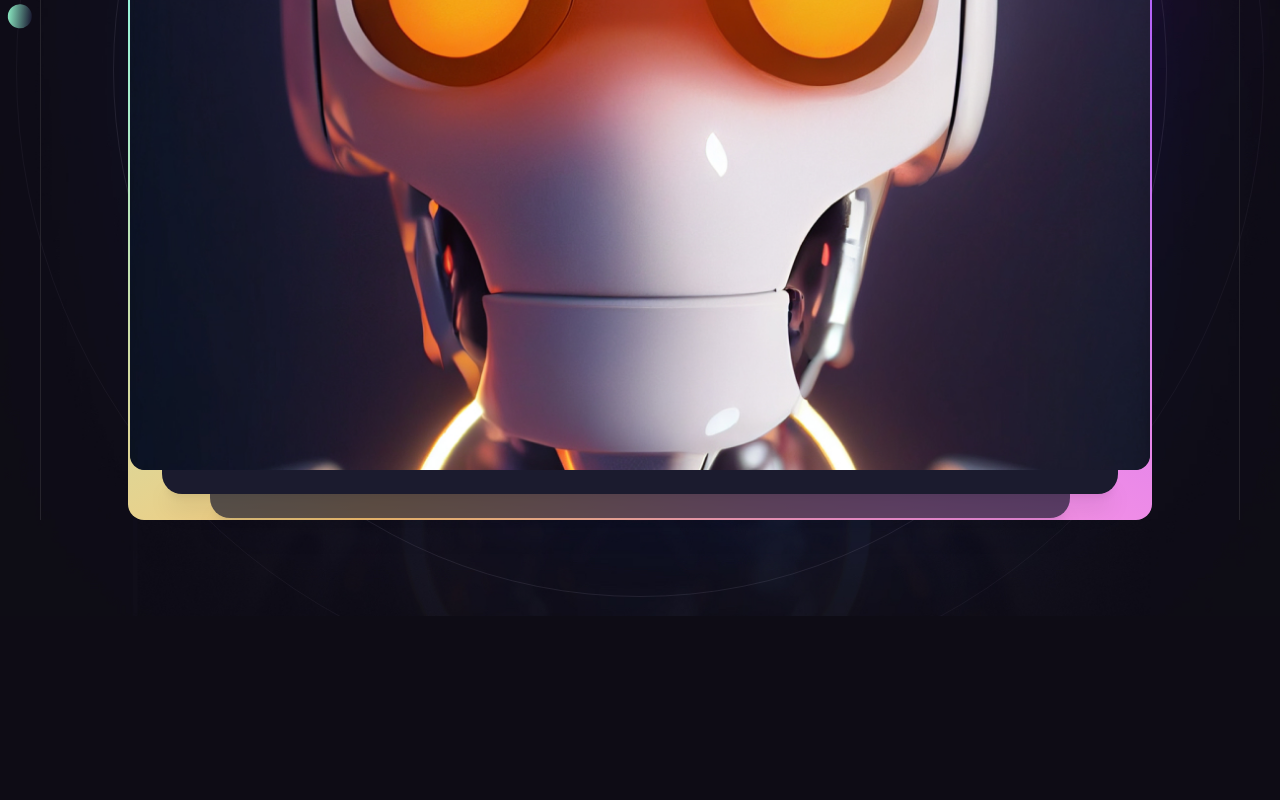
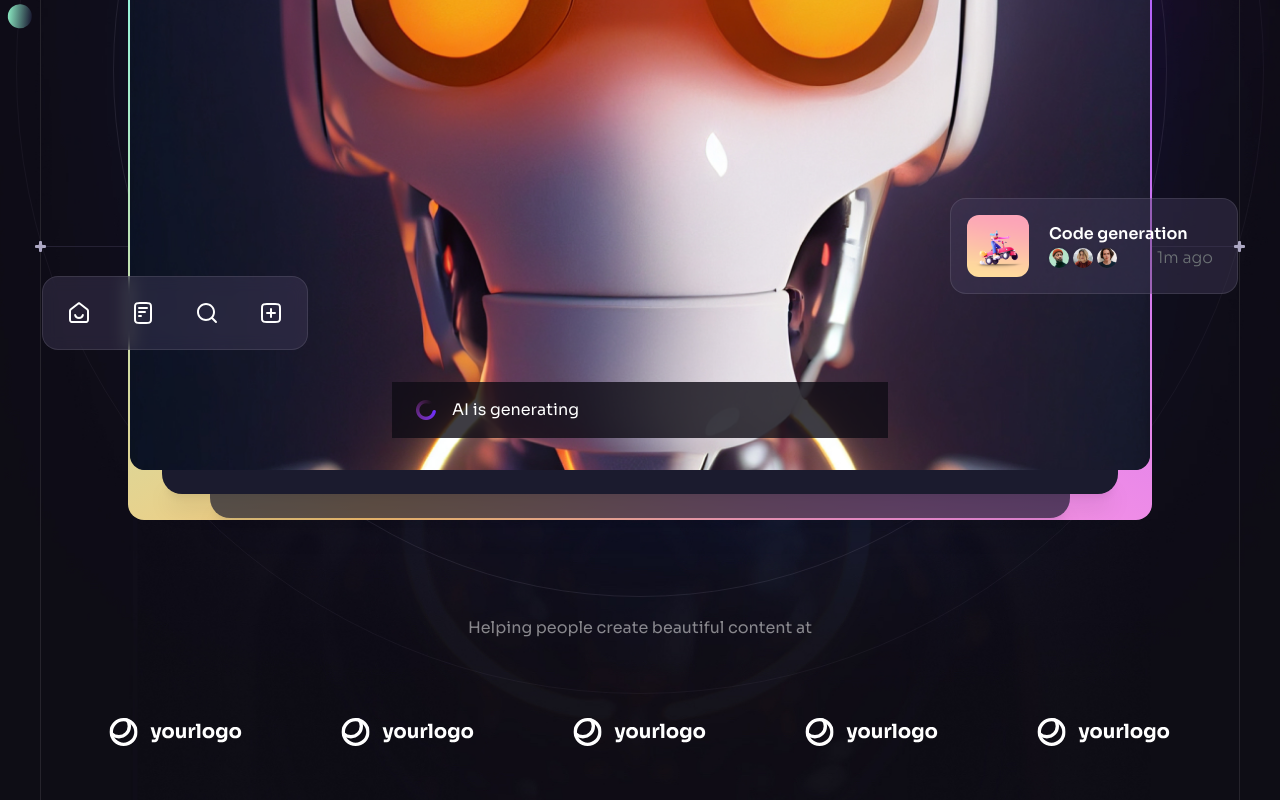
Before and after one commit to keerthana-tw/brainwave-js-mastery, a React (Vite) app: page / in a window 1280 px wide. Shown: the part 638-1438 px from the top of the page. Before the commit the page ends 1254 px from the top, so only its background shows below. Built offline with nearby package versions, Linux system fonts and the light colour scheme.

Commit message:
Notification bars and company logos in Hero section

```diff
--- /dev/null
+++ b/src/components/CompanyLogos.jsx
@@ -0,0 +1,26 @@
+import { companyLogos } from '../constants/index.js';
+
+const CompanyLogos = ({ className }) => {
+  return (
+    <div className={className}>
+      <h5 className="tagling mb-6 text-center text-n-1/50">Helping people create beautiful content at</h5>
+      <ul className="flex">
+        {companyLogos.map((logo, index) => (
+          <li
+            key={index}
+            className="flex items-center justify-center flex-1 h-[8.5rem]"
+          >
+            <img
+              src={logo}
+              width={134}
+              height={28}
+              alt={logo}
+            />
+          </li>
+        ))}
+      </ul>
+    </div>
+  );
+};
+
+export default CompanyLogos;
--- /dev/null
+++ b/src/components/Generating.jsx
@@ -0,0 +1,16 @@
+import { loading } from '../assets/index.js';
+
+const Generating = ({ className }) => {
+  return (
+    <div className={`flex items-center h-[3.5rem] px-6 bg-n-8/80 rounded=[1.7rem] ${className || ''} text-base`}>
+      <img
+        className="w-5 h-5 mr-4"
+        src={loading}
+        alt="Loading"
+      />
+      AI is generating
+    </div>
+  );
+};
+
+export default Generating;
--- a/src/components/Hero.jsx
+++ b/src/components/Hero.jsx
@@ -5,6 +5,9 @@
 import { heroIcons } from '../constants';
 import { ScrollParallax } from 'react-just-parallax';
 import { useRef } from 'react';
+import Generating from './Generating.jsx';
+import Notification from './Notification.jsx';
+import CompanyLogos from './CompanyLogos.jsx';
 
 const Hero = () => {
   const parallaxRef = useRef(null);
@@ -19,8 +22,8 @@
       <div className="container relative" ref={parallaxRef}>
         <div className="relative z-1 max-w-[62rem] mx-auto text-center mb-[4rem] md:mb-20 lg:mb-[6rem]">
           <h1 className="h1 mb-6">
-            Explore the Possibilities of AI Chatting with {' '}
             <span className="inline-block relative">
+            Explore the Possibilities of&nbsp;AI&nbsp;Chatting with {' '}
                Brainwave{' '} <img src={curve} className="absolute top-full left-0 w-full xl:-mt-2" width={624} height={28} alt="Curve"/>
             </span>
           </h1>
@@ -43,8 +46,9 @@
                   height={490}
                   alt="AI"
                 />
+                <Generating className="absolute left-4 right-4 bottom-5 md:left-1/2 md:right-auto md:bottom-8 md:w-[31rem] md:-translate-x-1/2"/>
                 <ScrollParallax isAbsolutelyPositioned>
-                  <ul className="hidden absolute -left-[5.5rem] bottom[7.5rem] px-1 py-1 bg-n-9/40 backdrop-blur border border-n-1/10 rounded-2xl xl:flex">
+                  <ul className="hidden absolute -left-[5.5rem] bottom-[7.5rem] px-1 py-1 bg-n-9/40 backdrop-blur border border-n-1/10 rounded-2xl xl:flex">
                     {heroIcons.map((icon, index) => (
                       <li className="p-5" key={index}>
                         <img
@@ -56,6 +60,12 @@
                       </li>
                     ))}
                   </ul>
+                </ScrollParallax>
+                <ScrollParallax isAbsolutelyPositioned>
+                  <Notification
+                    className="hidden absolute -right-[5.5rem] bottom-[11rem] w-[18rem] xl:flex"
+                    title="Code generation"
+                  />
                 </ScrollParallax>
               </div>
             </div>
@@ -73,7 +83,9 @@
 
           <BackgroundCircles />
         </div>
+        <CompanyLogos className="hidden relative z-10 mt-20 lg:block"/>
       </div>
+      <BottomLine />
     </Section>
   );
 };
--- /dev/null
+++ b/src/components/Notification.jsx
@@ -0,0 +1,36 @@
+import { notificationImages } from '../constants/index.js';
+import { notification1 } from '../assets/index.js';
+
+const Notification = ({ className, title }) => {
+  return (
+    <div
+      className={`${className || ''} flex items-center p-4 pr-6 bg-n-9/40 backdrop-blue border border-n-1/10 rounded-2xl gap-5`}
+    >
+      <img
+        src={notification1}
+        className="rounded-xl"
+        width={62}
+        height={62}
+        alt="Image"
+      />
+      <div className="flex-1">
+        <h6 className="mbb-1 font-semibold text-base">{title}</h6>
+        <div className="flex items-center justify-between">
+          <ul className="flex -m-0.5">
+            {notificationImages.map((image, index) => (
+              <li
+                key={index}
+                className="flex w-6 h-6 border-2 border-n-12 rounded-full overflow-hidden"
+              >
+                <img src={image} className="w-full" width={20} height={20} alt={image} />
+              </li>
+            ))}
+          </ul>
+          <div className="body-2 text-n-13">1m ago</div>
+        </div>
+      </div>
+    </div>
+  );
+};
+
+export default Notification;
```
